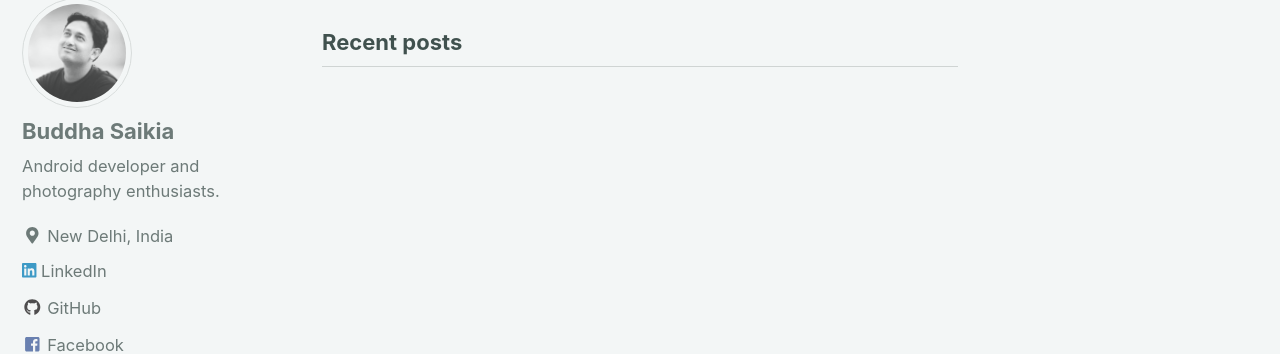
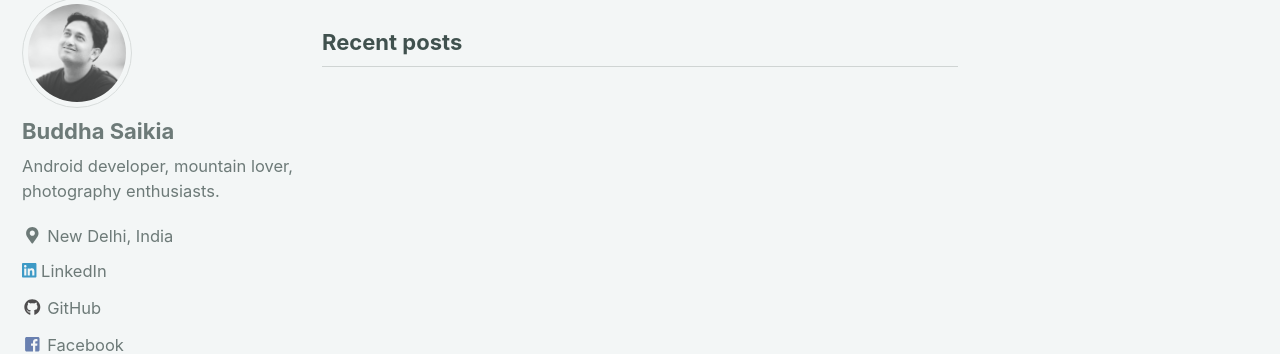
Before and after one commit to buddhasaikia/buddhasaikia.github.io, a Jekyll site: the page built from index.html, in a window 1280 px wide. Shown: the part 113-467 px from the top of the page. Built offline with Jekyll 4.4.1, drawn with Linux system fonts in a browser that asks for light colours; cached includes are drawn as plain includes; nearby versions of some CDN libraries; the list of posts is cut into pages by our own code.

Commit message:
Update #23

```diff
--- a/_config.yml
+++ b/_config.yml
@@ -105,7 +105,7 @@ analytics:
 author:
   name             : "Buddha Saikia"
   avatar           : "/images/profile/bs.jpg" # path of avatar image, e.g. "/assets/images/bio-photo.jpg"
-  bio              : "Android developer and photography enthusiasts."
+  bio              : "Android developer, mountain lover, photography enthusiasts."
   location         : "New Delhi, India"
   email            : "buddha.saikia06@gmail.com"
   links:
```
Also changed, not shown: README.md (added).
